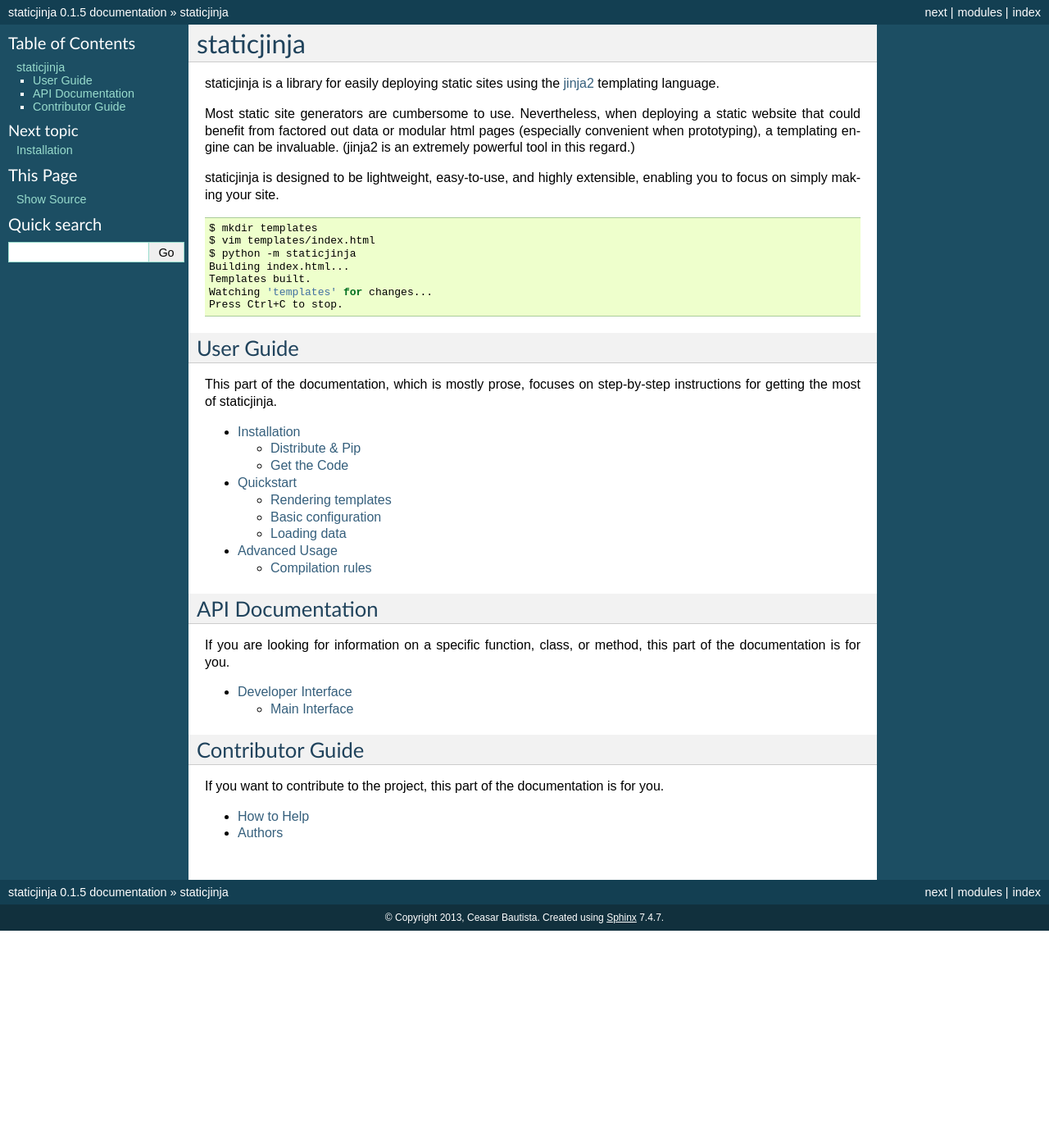
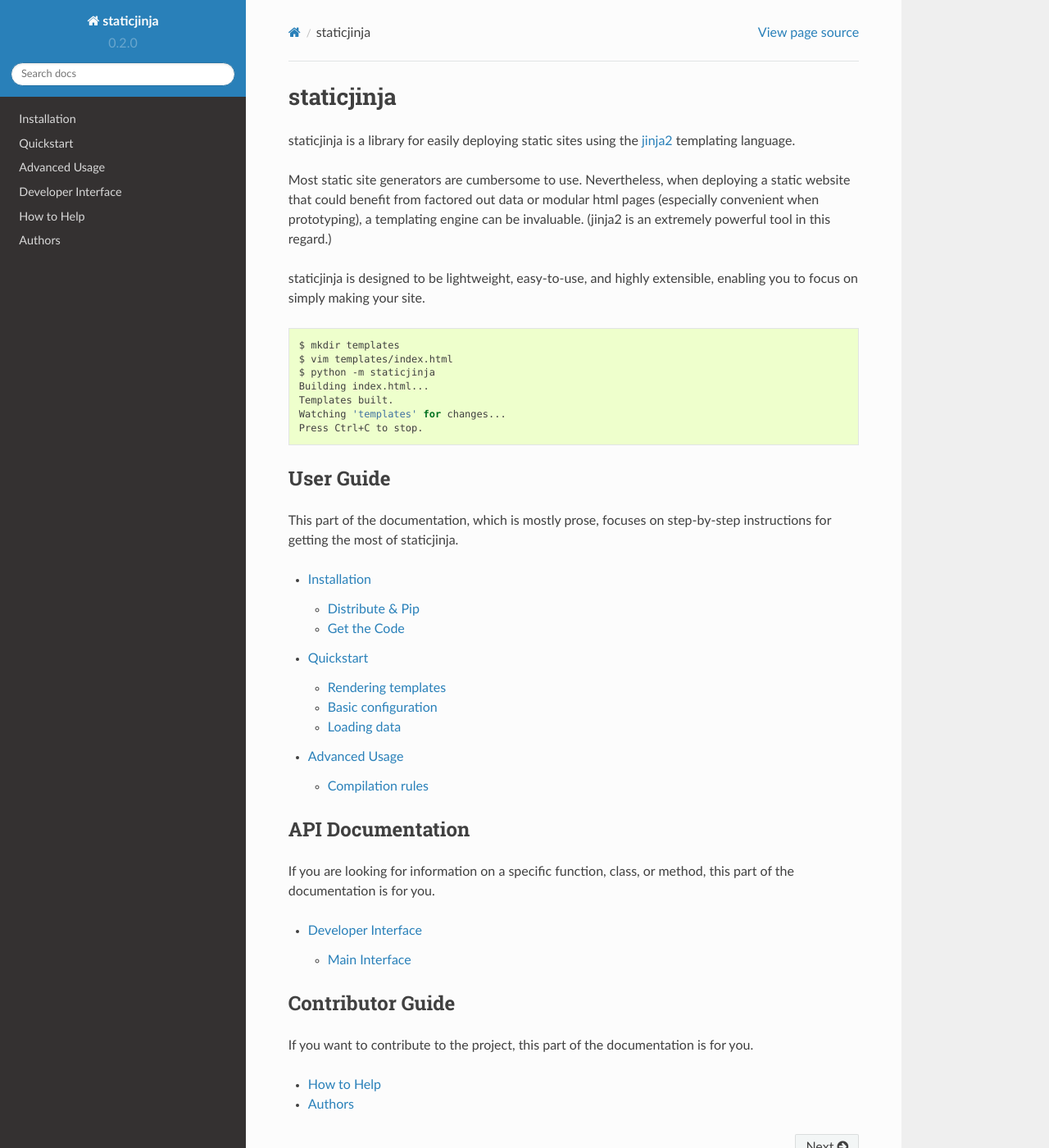
Before and after one commit to staticjinja/staticjinja, a Sphinx documentation site: the page built from docs/index.rst, in a window 1280 px wide and 1400 px high. Shown: the whole window at 82% size. Built offline with Sphinx 7.4.7 and the Read the Docs theme 2.0.0, drawn with Linux system fonts in a browser that asks for light colours; some of the changed text lies outside the part shown.

Commit message:
Use the RTD theme if it's available

```diff
--- a/docs/conf.py
+++ b/docs/conf.py
@@ -12,6 +12,13 @@
 # serve to show the default.
 
 import sys, os
+
+try:
+    import sphinx_rtd_theme
+    html_theme = "sphinx_rtd_theme"
+    html_theme_path = [sphinx_rtd_theme.get_html_theme_path()]
+except ImportError:
+    html_theme = 'default'
 
 # If extensions (or modules to document with autodoc) are in another directory,
 # add these directories to sys.path here. If the directory is relative to the
@@ -50,9 +57,9 @@
 # built documents.
 #
 # The short X.Y version.
-version = '0.1.5'
+version = '0.2.0'
 # The full version, including alpha/beta/rc tags.
-release = '0.1.5'
+release = '0.2.0'
 
 # The language for content autogenerated by Sphinx. Refer to documentation
 # for a list of supported languages.
@@ -91,10 +98,6 @@
 
 # -- Options for HTML output ---------------------------------------------------
 
-# The theme to use for HTML and HTML Help pages.  See the documentation for
-# a list of builtin themes.
-html_theme = 'default'
-
 # Theme options are theme-specific and customize the look and feel of a theme
 # further.  For a list of options available for each theme, see the
 # documentation.
@@ -122,7 +125,7 @@
 # Add any paths that contain custom static files (such as style sheets) here,
 # relative to this directory. They are copied after the builtin static files,
 # so a file named "default.css" will overwrite the builtin "default.css".
-html_static_path = ['_static']
+# html_static_path = ['_static']
 
 # If not '', a 'Last updated on:' timestamp is inserted at every page bottom,
 # using the given strftime format.
```
